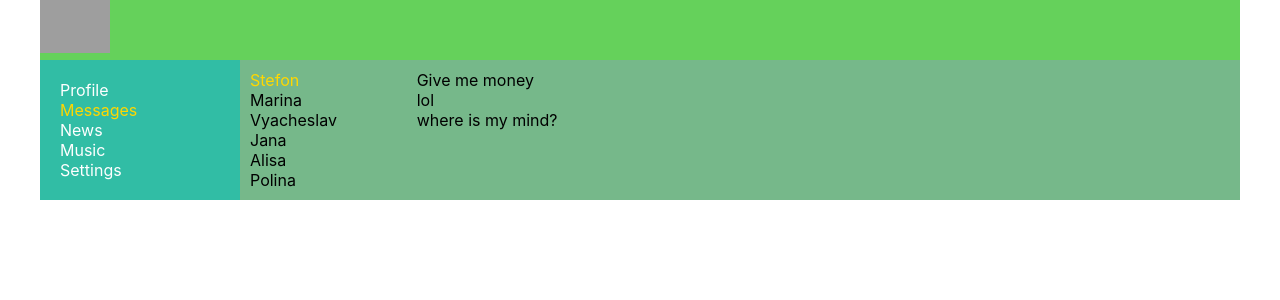
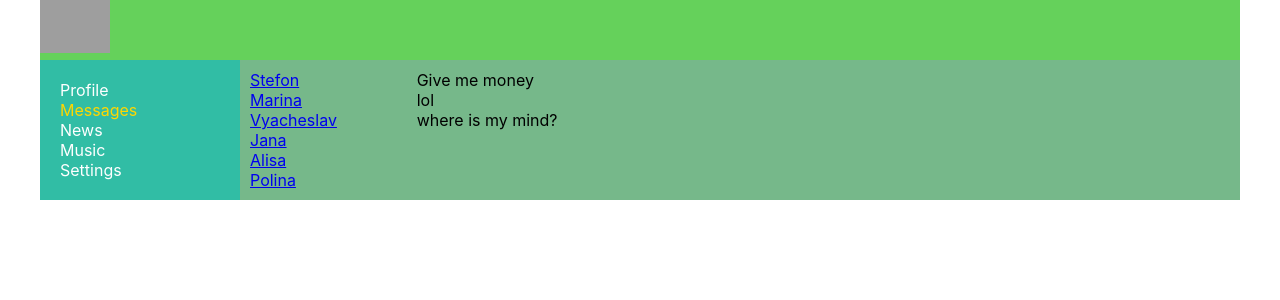
Before and after one commit to econza/econza, a React (Create React App) app: page /dialogs in a window 1280 px wide. Shown: the top 300 px of the page. Built offline with nearby package versions, Linux system fonts and the light colour scheme; grey boxes are pictures that could not be loaded.

Commit message:
lesson22 create navlinks in dialogs

```diff
--- a/src/components/Dialogs/Dialogs.jsx
+++ b/src/components/Dialogs/Dialogs.jsx
@@ -1,16 +1,29 @@
 import React from "react";
 import s from "./Dialogs.module.css";
+import {NavLink} from "react-router-dom";
 
 const Dialogs = (props) => {
   return (
     <div className={s.dialogs}>
       <div className={s.dialogsItems}>
-        <div className={s.dialog + ' ' + s.active}>Stefon</div>
-        <div className={s.dialog}>Marina</div>
-        <div className={s.dialog}>Vyacheslav</div>
-        <div className={s.dialog}>Jana</div>
-        <div className={s.dialog}>Alisa</div>
-        <div className={s.dialog}>Polina</div>
+        <div className={s.dialog + ' ' + s.active}>
+          <NavLink to="/dialogs/1">Stefon</NavLink>
+        </div>
+        <div className={s.dialog}>
+        <NavLink to="/dialogs/2">Marina</NavLink>
+        </div>
+        <div className={s.dialog}>
+        <NavLink to="/dialogs/3">Vyacheslav</NavLink>
+        </div>
+        <div className={s.dialog}>
+        <NavLink to="/dialogs/4">Jana</NavLink>
+        </div>
+        <div className={s.dialog}>
+        <NavLink to="/dialogs/5">Alisa</NavLink>
+        </div>
+        <div className={s.dialog}>
+        <NavLink to="/dialogs/6">Polina</NavLink>
+        </div>
       </div>
       <div className={s.messages}>
         <div className={s.message}>Give me money</div>
```
Also changed, not shown: 1 other file (tests, documents, lock files or other folders).
